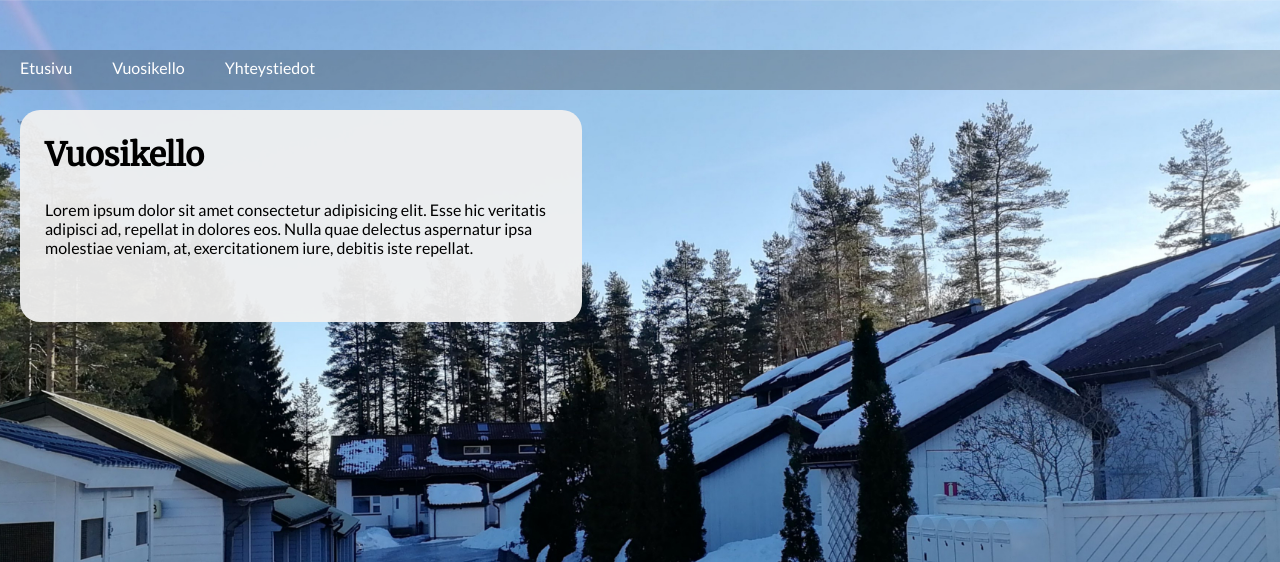
After one commit to Zigelzi/Hakulintie, a Flask app: page /vuosikello in a window 1280 px wide. The commit adds this page. Shown: the top 562 px of the page. Run offline with Flask 2, Linux system fonts and the light colour scheme.

Commit message:
Added first links and basic routing

```diff
--- a/app.py
+++ b/app.py
@@ -4,3 +4,14 @@ app = Flask(__name__)
 @app.route("/")
 def index():
     return render_template('index.html')
+
+@app.route("/vuosikello")
+def vuosikello():
+    return render_template('vuosikello.html')
+
+@app.route("/yhteystiedot")
+def yhteystiedot():
+    return render_template('yhteystiedot.html')
+
+if __name__ == '__main__':
+    app.run(debug=True)
--- /dev/null
+++ b/templates/layout.html
@@ -0,0 +1,29 @@
+<!DOCTYPE html>
+<html>
+    <head>
+        <meta lang="en-GB">
+        <meta name="viewport" content="width=device-width, initial-scale=1">
+        <meta charset="utf-8">
+        <link href="https://fonts.googleapis.com/css?family=Lato|Merriweather" rel="stylesheet">
+        <link rel="stylesheet" href="{{ url_for('static', filename='css/style.css') }}">
+        <script type="text/javascript" src="{{ url_for('static', filename='js/scripts.js') }}"></script>
+        <title>Hakulinpuisto</title>
+    </head>
+    <body>
+        <nav class="nav">
+            <ul>
+                <li>
+                    <a href="{{ url_for('index') }}">Etusivu</a>
+                </li>
+                <li>
+                    <a href="{{ url_for('vuosikello') }}">Vuosikello</a>
+                </li>
+                <li>
+                    <a href="{{ url_for('yhteystiedot') }}">Yhteystiedot</a>
+                </li>
+            </ul>
+        </nav>
+        {% block content %}
+        {% endblock %}
+    </body>
+</html>
--- /dev/null
+++ b/templates/vuosikello.html
@@ -0,0 +1,20 @@
+{% extends "layout.html" %}
+
+{% block content %}
+
+<div class="flex-container">
+    <div class="box">
+        <h1 class="h1-content">
+        Vuosikello
+        </h1>
+        <div class="post">
+            <p>
+                Lorem ipsum dolor sit amet consectetur adipisicing elit.
+                Esse hic veritatis adipisci ad, repellat in dolores eos.
+                Nulla quae delectus aspernatur ipsa molestiae <a href="#"></a> veniam, at,
+                exercitationem iure, debitis iste repellat.
+            </p>
+        </div>
+    </div>
+</div>
+{% endblock %}
```
Also changed, not shown: templates/index.html (+4 -25 lines), templates/yhteystiedot.html (added, +19 -0 lines).
